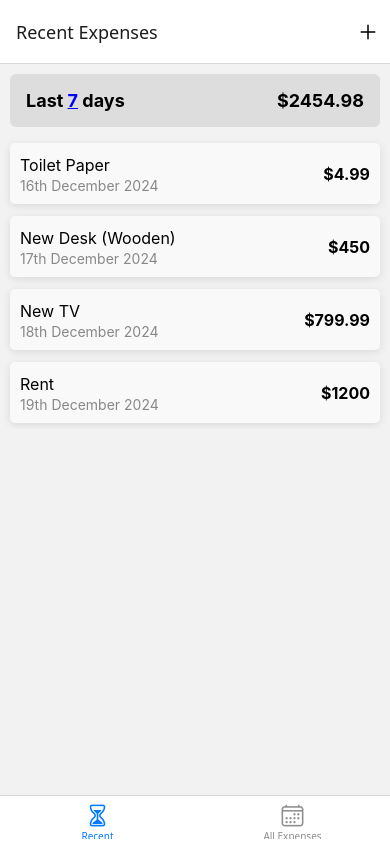
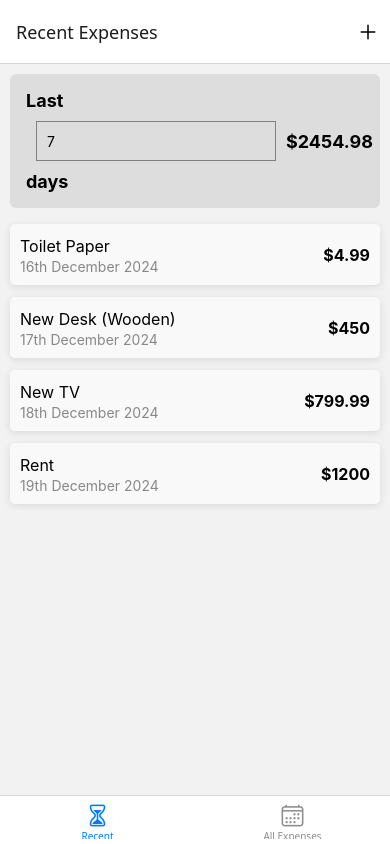
Before and after one commit to Badi1298/RN-Expense-Tracker, a React Native app: screen /RecentExpenses in a window 390 px wide. Built offline with nearby package versions, Linux system fonts and the light colour scheme.

Commit message:
Enhance RecentExpensesScreen to allow dynamic date range input; update total calculation for selected range and improve styling.

```diff
--- a/screens/AllExpensesScreen.tsx
+++ b/screens/AllExpensesScreen.tsx
@@ -7,7 +7,7 @@ import ExpensesList from '../components/ExpensesList';
 import { BottomTabScreenProps } from '@react-navigation/bottom-tabs';
 import { RootTabParamsList } from '../navigation/RootBottomTabs';
 
-type Props = BottomTabScreenProps<RootTabParamsList, 'RecentExpenses'>;
+type Props = BottomTabScreenProps<RootTabParamsList, 'AllExpenses'>;
 
 export default function AllExpensesScreen({ navigation }: Props) {
     const expenses = useSelector((state: RootState) => state.expenses);
--- a/screens/RecentExpensesScreen.tsx
+++ b/screens/RecentExpensesScreen.tsx
@@ -1,5 +1,5 @@
-import React from 'react';
-import { View, StyleSheet, Text, Button } from 'react-native';
+import React, { useState } from 'react';
+import { View, StyleSheet, Text, TextInput } from 'react-native';
 
 import { RootState } from '../store';
 import { useSelector } from 'react-redux';
@@ -14,18 +14,17 @@ import ExpensesList from '../components/ExpensesList';
 type Props = BottomTabScreenProps<RootTabParamsList, 'RecentExpenses'>;
 
 export default function RecentExpensesScreen({ navigation }: Props) {
+    const [range, setRange] = useState(7);
+
     const expenses = useSelector((state: RootState) => state.expenses);
 
-    const lastSevenDaysExpenses = expenses.filter((expense) =>
-        isAfter(new Date(expense.date), subDays(new Date(), 7))
+    const expensesInRange = expenses.filter((expense) =>
+        isAfter(new Date(expense.date), subDays(new Date(), range))
     );
 
-    const lastSevenDaysExpensesTotal = lastSevenDaysExpenses.reduce(
-        (acc, curr) => {
-            return acc + parseFloat(curr.amount);
-        },
-        0
-    );
+    const expensesInRangeTotal = expensesInRange.reduce((acc, curr) => {
+        return acc + parseFloat(curr.amount);
+    }, 0);
 
     function expenseItemPressHandler(id: number) {
         const foundExpense = expenses.find((expense) => expense.id === id);
@@ -39,14 +38,21 @@ export default function RecentExpensesScreen({ navigation }: Props) {
         <View>
             <View style={styles.card}>
                 <Text style={styles.cardText}>
-                    Last <Text style={styles.clickableText}>7</Text> days
+                    Last{' '}
+                    <TextInput
+                        style={styles.input}
+                        keyboardType="numeric"
+                        value={range.toString()}
+                        onChangeText={(text: string) => setRange(Number(text))}
+                    />{' '}
+                    days
                 </Text>
                 <Text style={styles.cardText}>
-                    ${lastSevenDaysExpensesTotal.toFixed(2)}
+                    ${expensesInRangeTotal.toFixed(2)}
                 </Text>
             </View>
             <ExpensesList
-                expenses={lastSevenDaysExpenses}
+                expenses={expensesInRange}
                 onItemPress={expenseItemPressHandler}
             />
         </View>
@@ -64,7 +70,7 @@ const styles = StyleSheet.create({
         alignItems: 'center',
     },
     clickableText: {
-        color: 'blue',
+        color: '#666666',
         textDecorationLine: 'underline',
     },
     cardText: {
@@ -72,6 +78,13 @@ const styles = StyleSheet.create({
         fontWeight: 'bold',
     },
 
+    input: {
+        height: 40,
+        borderColor: 'gray',
+        borderWidth: 1,
+        padding: 10,
+        margin: 10,
+    },
     centeredView: {
         flex: 1,
         justifyContent: 'center',
```
